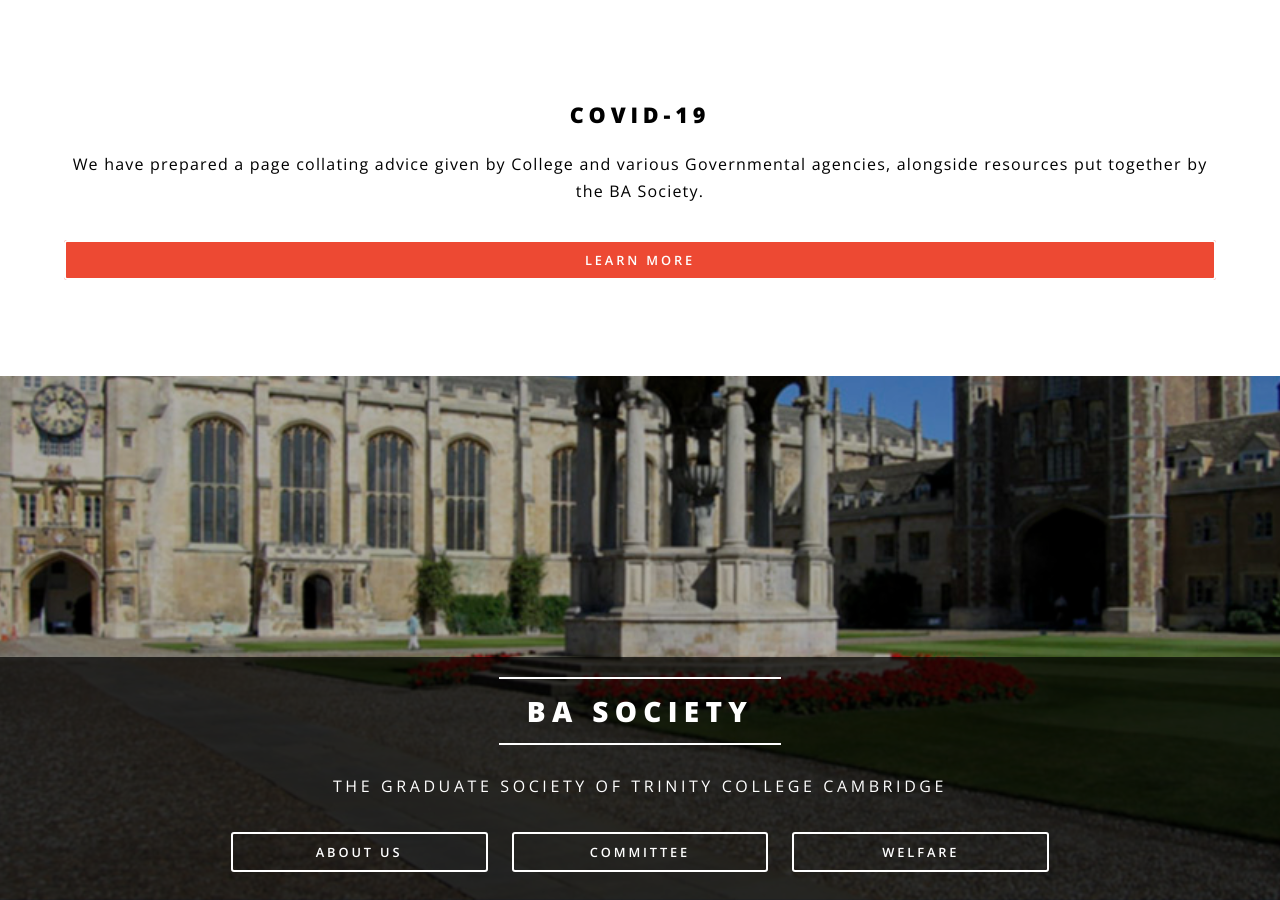
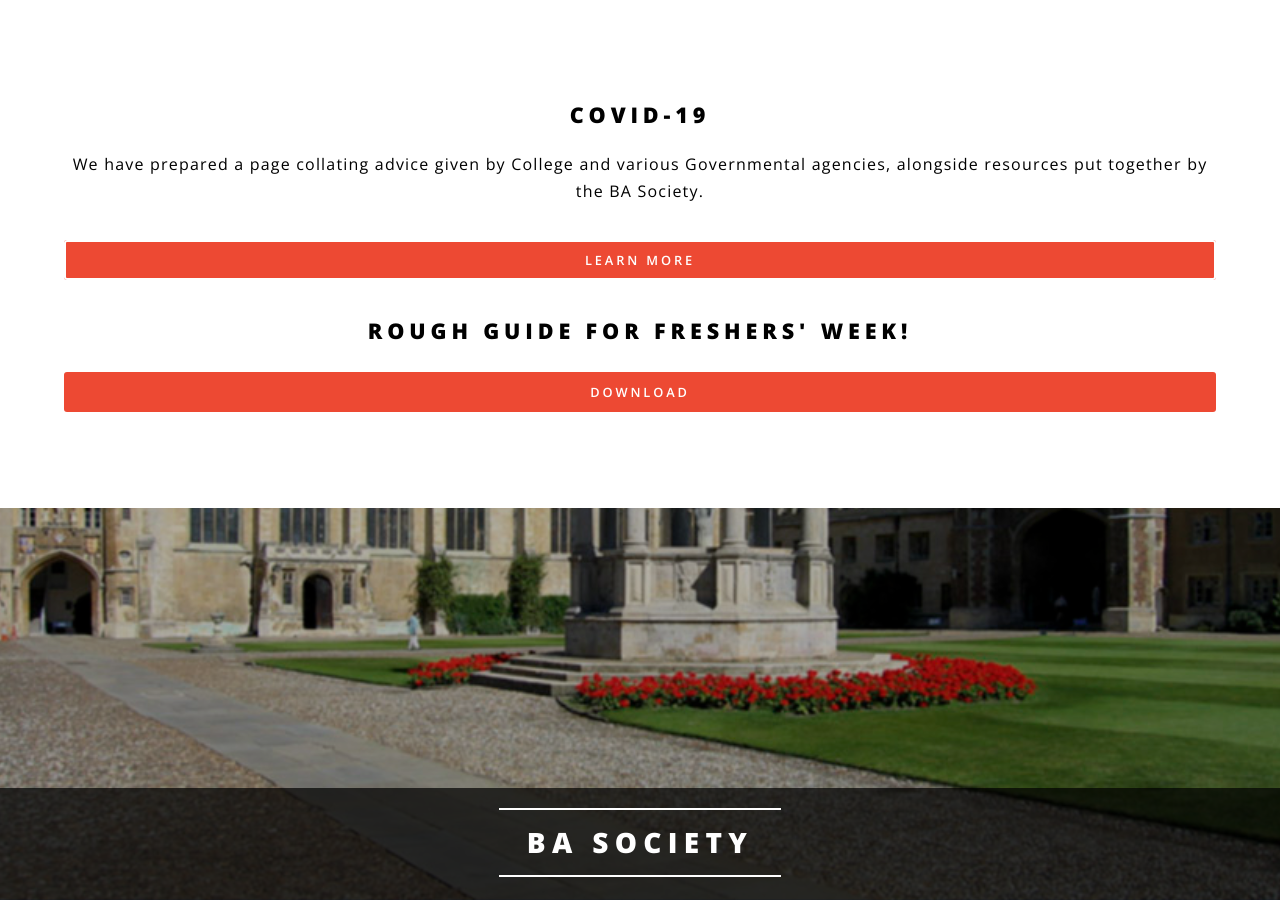
Before and after one commit to TrinityBASociety/trinitybasociety.github.io, a Jekyll site: the page built from index.html, in a window 1280 px wide and 900 px high. Built offline with Jekyll 4.4.1, drawn with Linux system fonts in a browser that asks for light colours.

Commit message:
index: Add rough guide download link to notice at top of page
Copied from the commented-out normal section in the body and slightly
tweaked for style. Also update this commented-out copy for this year.

```diff
--- a/index.html
+++ b/index.html
@@ -9,6 +9,12 @@
 		</header>
 		<ul class="actions vertical">
 			<li><a href="/ba-coro/" class="button fit" style="background-color:#ed4933">Learn more</a></li>
+		</ul>
+		<header>
+			<h2 style="color:black">Rough Guide for Freshers' Week!</h2>
+		</header>
+		<ul class="actions vertical">
+			<li><a href="/docs/2020-21/rough_guide_2020.pdf" target="_blank" class="button special fit">Download</a></li>
 		</ul>
 	</div>
 </section>
@@ -82,7 +88,7 @@
 			<h2>Rough Guide for Freshers' Week!</h2>
 		</header>
 		<ul class="actions vertical">
-			<li><a href="/docs/2019-20/rough_guide_2019.pdf" target="_blank" class="button special fit">Download</a></li>
+			<li><a href="/docs/2020-21/rough_guide_2020.pdf" target="_blank" class="button special fit">Download</a></li>
 		</ul>
 	</div>
 </section> -->
```
